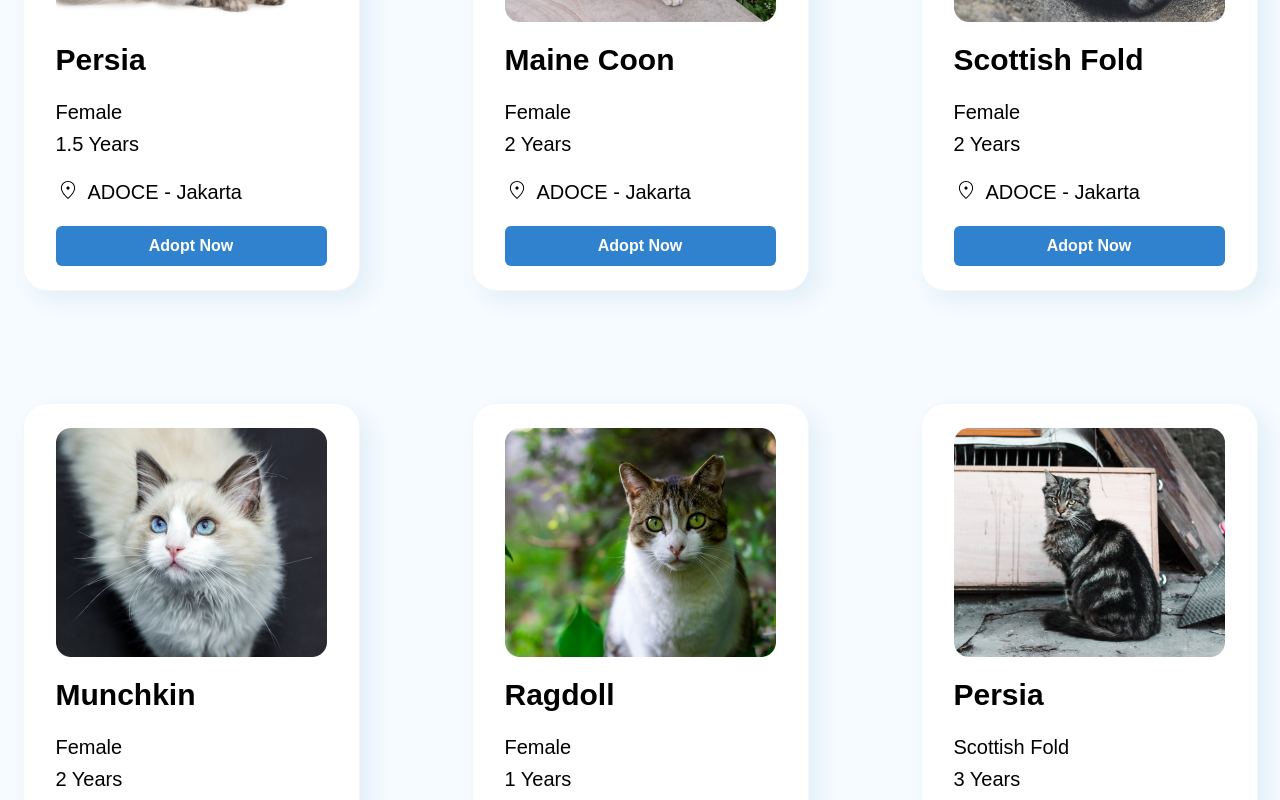
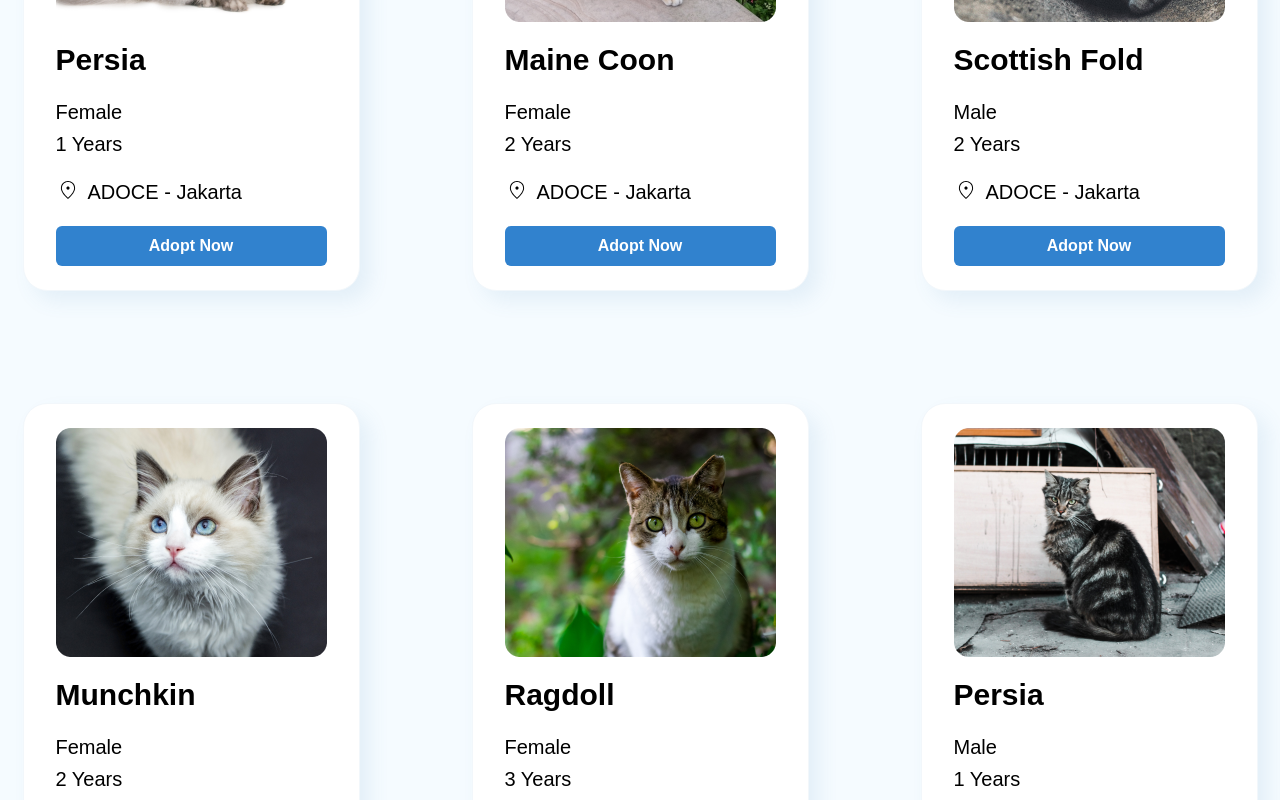
Before and after one commit to DeanSanjaya/ADOCE, a React (Vite) app: page /adopt in a window 1280 px wide. Shown: the part 1200-2000 px from the top of the page. Built offline with nearby package versions, Linux system fonts and the light colour scheme.

Commit message:
update card adopt

```diff
--- a/src/components/card/index.jsx
+++ b/src/components/card/index.jsx
@@ -5,8 +5,9 @@ import { useState } from "react";
 import Swal from "sweetalert2";
 import withReactContent from "sweetalert2-react-content";
 
+
 // Komponen Card
-export const Card = ({ src, name, gender, age, location }) => {
+export const Card = ({ id, img, title, gender, old, location }) => {
 	const [textButton, setTextButton] = useState("Adopt Now");
 	const [buttonDisabled, setButtonDisabled] = useState(false);
 	const showSwal = () => {
@@ -21,11 +22,11 @@ export const Card = ({ src, name, gender, age, location }) => {
 			})
 			.then((result) => {
 				if (result.isConfirmed) {
-					setTextButton("Adopted");
+					setTextButton("Waiting list");
 					setButtonDisabled(true);
 					Swal.fire({
-						title: "Selamat",
-						text: "Adopsi berhasil",
+						title: "Waiting list",
+						text: "Kamu akan di hubungi via email 2x24 jam",
 						icon: "success",
 					});
 				}
@@ -36,17 +37,17 @@ export const Card = ({ src, name, gender, age, location }) => {
 		<div className="py-6 px-8 shadow-custom border border-[#F2F7FB] bg-white flex flex-col items-start space-y-5 font-inika rounded-3xl">
 			{/* Gambar kartu, menggunakan src atau gambar default jika src tidak diberikan */}
 			<img
-				src={src ?? "/cat1.png"}
+				src={img}
 				width={271}
 				height={229}
 				alt="cat"
 			/>
 			{/* Nama kucing */}
-			<p className="text-black font-bold text-3xl text-left">{name}</p>
+			<p className="text-black font-bold text-3xl text-left">{title}</p>
 			{/* Informasi gender dan usia kucing */}
 			<div className="flex flex-col space-y-1">
 				<p className="text-black text-xl text-left">{gender}</p>
-				<p className="text-black text-xl text-left">{age}</p>
+				<p className="text-black text-xl text-left">{old}</p>
 			</div>
 			{/* Lokasi kucing dengan ikon dan teks */}
 			<div className="flex flex-row space-x-2">
--- a/src/data/dataCat.js
+++ b/src/data/dataCat.js
@@ -1,13 +1,19 @@
 import cardcat1 from "../../public/cat1.png";
 import cardcat2 from "../../public/cat2.png";
 import cardcat3 from "../../public/cat3.png";
+import cardcat4 from "../../public/cat4.png";
+import cardcat5 from "../../public/cat5.png";
+import cardcat6 from "../../public/cat6.png";
+import cardcat7 from "../../public/cat7.png";
+import cardcat8 from "../../public/cat8.png";
+import cardcat9 from "../../public/cat9.png";
 const data = [
   {
     id: 1,
     img: cardcat1,
     title: "Persia",
     gender: "Female",
-    old: "2 Years",
+    old: "1 Years",
     location: "ADOCE - Jakarta",
   },
   {
@@ -15,7 +21,7 @@ const data = [
     img: cardcat2,
     title: "Maine Coon",
     gender: "Female",
-    old: "3 Years",
+    old: "2 Years",
     location: "ADOCE - Jakarta",
   },
   {
@@ -23,9 +29,58 @@ const data = [
     img: cardcat3,
     title: "Scottish Fold",
     gender: "Male",
+    old: "2 Years",
+    location: "ADOCE - Jakarta",
+  },
+  {
+    id: 4,
+    img: cardcat4,
+    title: "Munchkin",
+    gender: "Female",
+    old: "2 Years",
+    location: "ADOCE - Jakarta",
+  },
+  {
+    id: 5,
+    img: cardcat5,
+    title: "Ragdoll",
+    gender: "Female",
+    old: "3 Years",
+    location: "ADOCE - Jakarta",
+  },
+  {
+    id: 6,
+    img: cardcat6,
+    title: "Persia",
+    gender: "Male",
     old: "1 Years",
     location: "ADOCE - Jakarta",
   },
+  {
+    id: 7,
+    img: cardcat7,
+    title: "British Shorthair",
+    gender: "Female",
+    old: "2 Years",
+    location: "ADOCE - Jakarta",
+  },
+  {
+    id: 8,
+    img: cardcat8,
+    title: "Anggora",
+    gender: "Male",
+    old: "2 Years",
+    location: "ADOCE - Jakarta",
+  },
+  {
+    id: 9,
+    img: cardcat9,
+    title: "Scottish Fold",
+    gender: "Male",
+    old: "1 Years",
+    location: "ADOCE - Jakarta",
+  },
+
 ];
 
 export default data;
--- a/src/data/dataDog.js
+++ b/src/data/dataDog.js
@@ -1,29 +1,84 @@
 import cardDog1 from "../../public/dog1.png";
 import cardDog2 from "../../public/dog2.png";
 import cardDog3 from "../../public/dog3.png";
+import cardDog4 from "../../public/dog4.png";
+import cardDog5 from "../../public/dog5.png";
+import cardDog6 from "../../public/dog6.png";
+import cardDog7 from "../../public/dog7.png";
+import cardDog8 from "../../public/dog8.png";
+import cardDog9 from "../../public/dog9.png";
+
 const data = [
   {
     id: 1,
     img: cardDog1,
-    title: "German Shepherd",
-    gender: "Male",
+    title: "Poodle",
+    gender: "Female",
     old: "1 Years",
     location: "ADOCE - Jakarta",
   },
   {
     id: 2,
     img: cardDog2,
+    title: "German Shepherd",
+    gender: "Female",
+    old: "2 Years",
+    location: "ADOCE - Jakarta",
+  },
+  {
+    id: 3,
+    img: cardDog3,
+    title: "Golden Retriever",
+    gender: "Female",
+    old: "2 Years",
+    location: "ADOCE - Jakarta",
+  },
+  {
+    id: 4,
+    img: cardDog4,
     title: "Beagle",
+    gender: "Male",
+    old: "1 Years",
+    location: "ADOCE - Jakarta",
+  },
+  {
+    id: 5,
+    img: cardDog5,
+    title: "Dachshund",
     gender: "Female",
     old: "3 Years",
     location: "ADOCE - Jakarta",
   },
   {
-    id: 3,
-    img: cardDog3,
+    id: 6,
+    img: cardDog6,
     title: "Chihuahua",
     gender: "Female",
+    old: "1 Years",
+    location: "ADOCE - Jakarta",
+  },
+  {
+    id: 7,
+    img: cardDog7,
+    title: "Pudel",
+    gender: "Male",
     old: "2 Years",
+    location: "ADOCE - Jakarta",
+  },
+  {
+    id: 8,
+    img: cardDog8,
+    title: "Rottweiler",
+    gender: "Female",
+    old: "3 Years",
+    location: "ADOCE - Jakarta",
+  },
+  {
+    id: 9,
+    img: cardDog9,
+    title: "Chihuahua",
+    gender: "Female",
+    old: "1 Years",
     location: "ADOCE - Jakarta",
   },
 ];
--- a/src/pages/Adopt.jsx
+++ b/src/pages/Adopt.jsx
@@ -2,11 +2,19 @@ import { useState } from "react";
 import { Button } from "../components/button";
 import { Card } from "../components/card";
 import { Navbar } from "../components/navbar";
+import dataCat from "../data/dataCat";
+import dataDog from "../data/dataDog";
+
 
 export default function Adopt() {
   // State untuk mengontrol apakah kucing tambahan harus ditampilkan atau tidak
   const [showCat, setShowCat] = useState(false);
   const [showDog, setShowDog] = useState(false);
+
+  const filteredData = dataCat.slice(0, 6);
+  const filteredData2 = dataCat.slice(6, 9);
+  const filteredData3 = dataDog.slice(0, 6);
+  const filteredData4 = dataDog.slice(6, 9);
   return (
     <>
     <Navbar />
@@ -29,7 +37,7 @@ export default function Adopt() {
         <div className=" absolute right-0 bottom-0">
           <div className="flex flex-col items-end py-12 px-20 bg-brand/30 backdrop-blur-xl">
             <p className="text-white text-2xl">Lost or Found a Pet?</p>
-            <p className="text-white text-2xl">Call: 0648327435992</p>
+            <p className="text-white text-2xl">Call: 085903795561</p>
           </div>
         </div>
         {/* Background image  */}
@@ -39,75 +47,18 @@ export default function Adopt() {
       {/* Bagian kedua */}
       <div className="flex flex-col justify-center space-y-20 bg-main py-12 items-center">
         <h3 className=" text-black text-4xl font-semibold">Available Cats</h3>
-        <div className="grid grid-cols-3 gap-28">
-          <Card
-            src="/cat1.png"
-            name="Persia"
-            gender="Female"
-            age="1.5 Years"
-            location="ADOCE - Jakarta"
-          />
-          <Card
-            src="/cat2.png"
-            name="Maine Coon"
-            gender="Female"
-            age="2 Years"
-            location="ADOCE - Jakarta"
-          />
-          <Card
-            src="/cat3.png"
-            name="Scottish Fold"
-            gender="Female"
-            age="2 Years"
-            location="ADOCE - Jakarta"
-          />
-          <Card
-            src="/cat4.png"
-            name="Munchkin"
-            gender="Female"
-            age="2 Years"
-            location="ADOCE - Jakarta"
-          />
-          <Card
-            src="/cat5.png"
-            name="Ragdoll"
-            gender="Female"
-            age="1 Years"
-            location="ADOCE - Jakarta"
-          />
-          <Card
-            src="/cat6.png"
-            name="Persia"
-            gender="Scottish Fold"
-            age="3 Years"
-            location="ADOCE - Jakarta"
-          />
+        { <div className="grid grid-cols-3 gap-28">
+          {filteredData.map((item) => (
+            <Card key={item.id} {...item} />
+          ))}
           {showCat ? (
             <>
-              <Card
-                src="/cat7.png"
-                name="Scottish fold"
-                gender="Female"
-                age="1 Years"
-                location="ADOCE - Jakarta"
-              />
-              <Card
-                src="/cat8.png"
-                name="Maine Coon"
-                gender="Female"
-                age="1 Years"
-                location="ADOCE - Jakarta"
-              />
-              <Card
-                src="/cat9.png"
-                name="Persia"
-                gender="Male"
-                age="2 Years"
-                location="ADOCE - Jakarta"
-              />
+              {filteredData2.map((item) => (
+                <Card key={item.id} {...item} />
+              ))}
             </>
           ) : null}
-        </div>
+        </div> }
         {!showCat ? (
           <Button onClick={() => setShowCat(true)} name="View All Cats" />
         ) : null}
@@ -116,71 +67,14 @@ export default function Adopt() {
       <div className="flex flex-col justify-center space-y-20 bg-main pt-24 pb-12 items-center">
         <h3 className=" text-black text-4xl font-semibold">Available Dogs</h3>
         <div className="grid grid-cols-3 gap-28">
-          <Card
-            src="/dog1.png"
-            name="Poodle"
-            gender="Female"
-            age="1.5 Years"
-            location="ADOCE - Jakarta"
-          />
-          <Card
-            src="/dog2.png"
-            name="German Shepherd"
-            gender="Female"
-            age="2 Years"
-            location="ADOCE - Jakarta"
-          />
-          <Card
-            src="/dog3.png"
-            name="Golden Retriever"
-            gender="Female"
-            age="2 Years"
-            location="ADOCE - Jakarta"
-          />
-          <Card
-            src="/dog4.png"
-            name="Beagle"
-            gender="Female"
-            age="2 Years"
-            location="ADOCE - Jakarta"
-          />
-          <Card
-            src="/dog5.png"
-            name="Dachshund"
-            gender="Female"
-            age="3 Years"
-            location="ADOCE - Jakarta"
-          />
-          <Card
-            src="/dog6.png"
-            name="Chihuahua"
-            gender="Scottish Fold"
-            age="1 Years"
-            location="ADOCE - Jakarta"
-          />
-        {showDog ? (
+          {filteredData3.map((item) => (
+            <Card key={item.id} {...item} />
+          ))}
+          {showDog ? (
             <>
-              <Card
-                src="/dog7.png"
-                name="Pudel"
-                gender="Female"
-                age="2 Years"
-                location="ADOCE - Jakarta"
-              />
-              <Card
-                src="/dog8.png"
-                name="Rottweiler"
-                gender="Female"
-                age="3 Years"
-                location="ADOCE - Jakarta"
-              />
-              <Card
-                src="/dog9.png"
-                name="Beagle"
-                gender="Male"
-                age="1 Years"
-                location="ADOCE - Jakarta"
-              />
+              {filteredData4.map((item) => (
+                <Card key={item.id} {...item} />
+              ))}
             </>
           ) : null}
         </div>
--- a/src/pages/Home.jsx
+++ b/src/pages/Home.jsx
@@ -12,6 +12,8 @@ import { Link } from "react-router-dom";
 import { Navbar } from "../components/navbar";
 
 function Home() {
+	const filteredData = dataCat.slice(0, 3);
+	const filteredData2 = dataDog.slice(0, 3);
 	return (
 		<>
 			<Navbar />
@@ -28,7 +30,8 @@ function Home() {
 					<p className="flex font-inika text-6xl mt-12">Cat Pet</p>
 				</div>
 				<div className="container mx-auto flex flex-row md:justify-between justify-center  mt-12 grid grid md:grid-cols-3 gap-20 ">
-					{dataCat.map((item) => (
+
+					{filteredData.map((item) => (
 						<>
 							<div
 								className="max-w-md rounded-[5%] overflow-hidden shadow-lg p-3 bg-white"
@@ -62,7 +65,7 @@ function Home() {
 					<p className="flex font-inter text-6xl mt-12">Dog Pet</p>
 				</div>
 				<div className="container mx-auto flex flex-row md:justify-between justify-center  mt-12 grid grid md:grid-cols-3 gap-20 ">
-					{dataDog.map((item) => (
+					{filteredData2.map((item) => (
 						<>
 							<div
 								className="max-w-md rounded-[5%] overflow-hidden shadow-lg p-3 bg-white"
```
